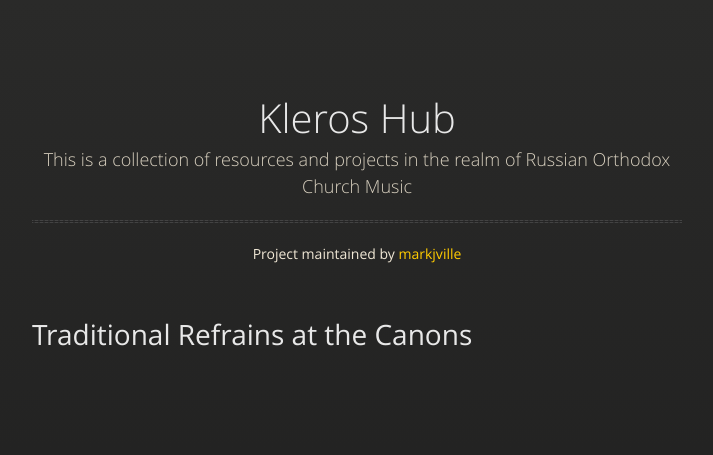
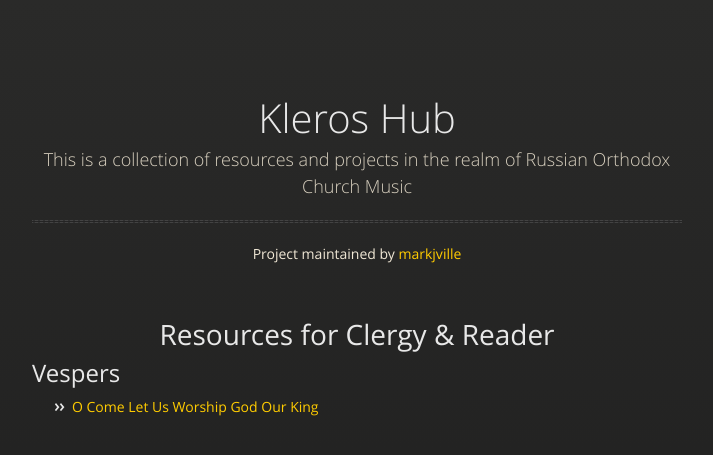
Before and after one commit to markjville/markjville.github.io, a Jekyll site: the page built from docs/refrains.md, in a window 1280 px wide. Shown: the top 455 px of the page, without its empty margins (283-996 px from the left). Built offline with Jekyll 4.4.1, drawn with Linux system fonts in a browser that asks for light colours; our own code applies the rules of GitHub Pages for plain Markdown files.

Commit message:
Update refrains.md

```diff
--- a/docs/refrains.md
+++ b/docs/refrains.md
@@ -1 +1,7 @@
-# Traditional Refrains at the Canons
+
+
+<h1 style="text-align: center;">Resources for Clergy & Reader</h1>
+
+
+## Vespers
+- [O Come Let Us Worship God Our King](https://markjville.github.io/docs/Vespers-O-Come-Let-Us-Worship.pdf)
```
